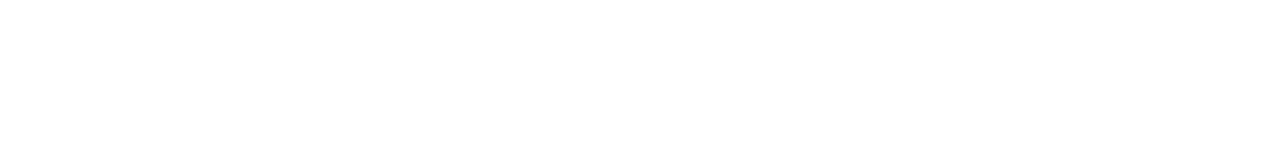
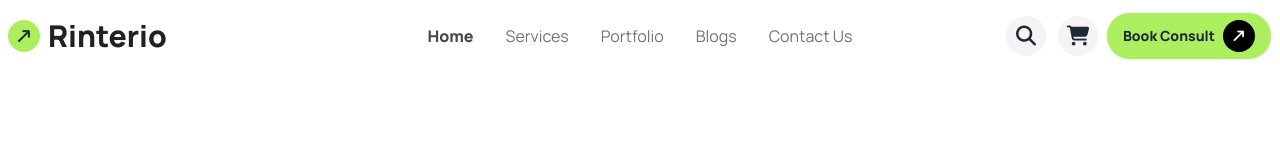
Before and after one commit to rahidulislampritom/website-of-house-design, a plain HTML site: page index.html in a window 1280 px wide. Drawn offline with nearby package versions, Linux system fonts and the light colour scheme.

Commit message:
nav section add

```diff
--- a/index.html
+++ b/index.html
@@ -24,19 +24,19 @@
             theme: {
                 extend: {
                     colors: {
-                        SlimeGreen:'#ABEF5F',
-                        hColor:'#ABEF5F',
-                        pColor:'#494949',
+                        SlimeGreen: '#ABEF5F',
+                        hColor: '#ABEF5F',
+                        pColor: '#494949',
                         PinkFlare: '#E1C0C8',
                         Goldenrod: '#EFDA6E',
                         AquaIsland: '#da373d',
                         PeriwinkleBlue: '#da373d',
-                                  },
+                    },
                     fontFamily: {
                         manrope: '"Manrope", "serif"'
                     },
                     backgroundImage: {
-                        nextBg:"url(./images/bg.jpg)"
+                        nextBg: "url(./images/bg.jpg)"
                     },
 
                 }
@@ -45,9 +45,83 @@
     </script>
 </head>
 
-<body>
+<body class="font-manrope w-full mx-auto">
+    <header class="w-full bd-gratent-to-l from-[#FFFFFF] to-[#FFFFFF]">
+        <nav class="max-w-screen-xl mx-auto">
+            <div class="navbar bg-base-100">
+                <div class="navbar-start">
 
-</div>
+                    <div class="flex justify-center items-center -rotate-45 w-8 h-8 bg-[#ABEF5F] rounded-full mr-2">
+                        <a><i class="fa-solid fa-arrow-right-long"></i></a>
+                    </div>
+                    <a class="text-[#212121] text-2xl sm:text-3xl font-extrabold ">Rinterio</a>
+
+                </div>
+                <div class="navbar-center hidden lg:flex">
+                    <ul class="menu menu-horizontal px-1">
+                        <li><a class="text-[#494949] text-base font-extrabold">Home</a></li>
+                        <li><a class="text-[#737373] text-base font-400">Services</a></li>
+                        <li><a class="text-[#737373] text-base font-400">Portfolio</a></li>
+                        <li><a class="text-[#737373] text-base font-400">Blogs</a></li>
+                        <li><a class="text-[#737373] text-base font-400">Contact Us</a></li>
+                    </ul>
+                </div>
+                <div class="navbar-end">
+
+
+                    <div class="lg:visible invisible flex justify-center items-center gap-2">
+                        <div class="flex justify-center items-center gap-3">
+                            <div
+                                class="flex justify-center items-center  w-8 h-8 bg-[#f5f3f3] rounded-full p-5  text-xl">
+                                <a><i class="fa-solid fa-magnifying-glass"></i></a>
+                            </div>
+
+                            <div
+                                class="flex justify-center items-center  w-8 h-8 bg-[#f5f3f3] rounded-full p-5  text-xl">
+                                <a><i class="fa-solid fa-cart-shopping"></i></a>
+                            </div>
+
+
+                        </div>
+                        <a class="btn bg-[#ABEF5F] rounded-full h font-extrabold">Book Consult <div
+                                class="flex justify-center items-center -rotate-45 w-8 h-8 bg-black rounded-full text-white">
+                                <i class="fa-solid fa-arrow-right-long"></i>
+                            </div></a>
+                    </div>
+
+
+
+
+
+                    <!-- --------- -->
+
+                    <div class="dropdown ">
+                        <div tabindex="0" role="button" class="btn btn-ghost lg:hidden">
+
+                            <div
+                                class="flex justify-center items-center  w-8 h-8 bg-[#f3ebeb] rounded-full p-7  text-xl">
+                                <a><i class="fa-solid fa-bars"></i></a>
+                            </div>
+
+                            <path stroke-linecap="round" stroke-linejoin="round" stroke-width="2"
+                                d="M4 6h16M4 12h8m-8 6h16" />
+                            </svg>
+                        </div>
+                        <div>
+                            <ul tabindex="0"
+                                class="menu menu-sm dropdown-content bg-base-100 rounded-box z-[1] mt-3  p-2 shadow mr-16 overflow-hidden right-0">
+                                <li><a class="text-[#494949] text-base font-extrabold">Home</a></li>
+                                <li><a class="text-[#737373] text-base font-400">Services</a></li>
+                                <li><a class="text-[#737373] text-base font-400">Portfolio</a></li>
+                                <li><a class="text-[#737373] text-base font-400">Blogs</a></li>
+                                <li><a class="text-[#737373] text-base font-400">Contact Us</a></li>
+                            </ul>
+                        </div>
+                    </div>
+                </div>
+            </div>
+        </nav>
+    </header>
 </body>
 
 </html>
```
